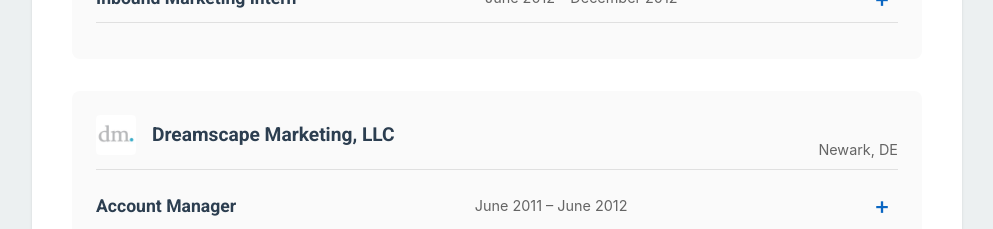
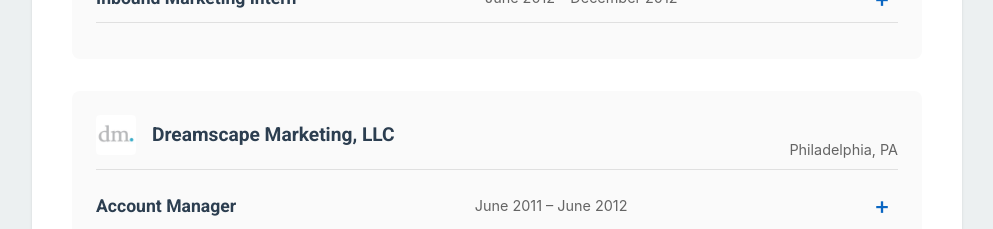
Before and after one commit to bryanesslinger/react-portfolio, a React (Vite) app: page /#/resume in a window 1280 px wide. Shown: the part 1400-1629 px from the top of the page, without its empty margins (143-1136 px from the left). Built offline with nearby package versions, Linux system fonts and the light colour scheme; a web font is replaced by a local one.

Commit message:
updated resume component

```diff
--- a/src/components/Resume.jsx
+++ b/src/components/Resume.jsx
@@ -328,7 +328,7 @@
               />
               <h3>Dreamscape Marketing, LLC</h3>
             </div>
-            <span className="location">Newark, DE</span>
+            <span className="location">Philadelphia, PA</span>
           </div>
 
           <div className="role">
```
